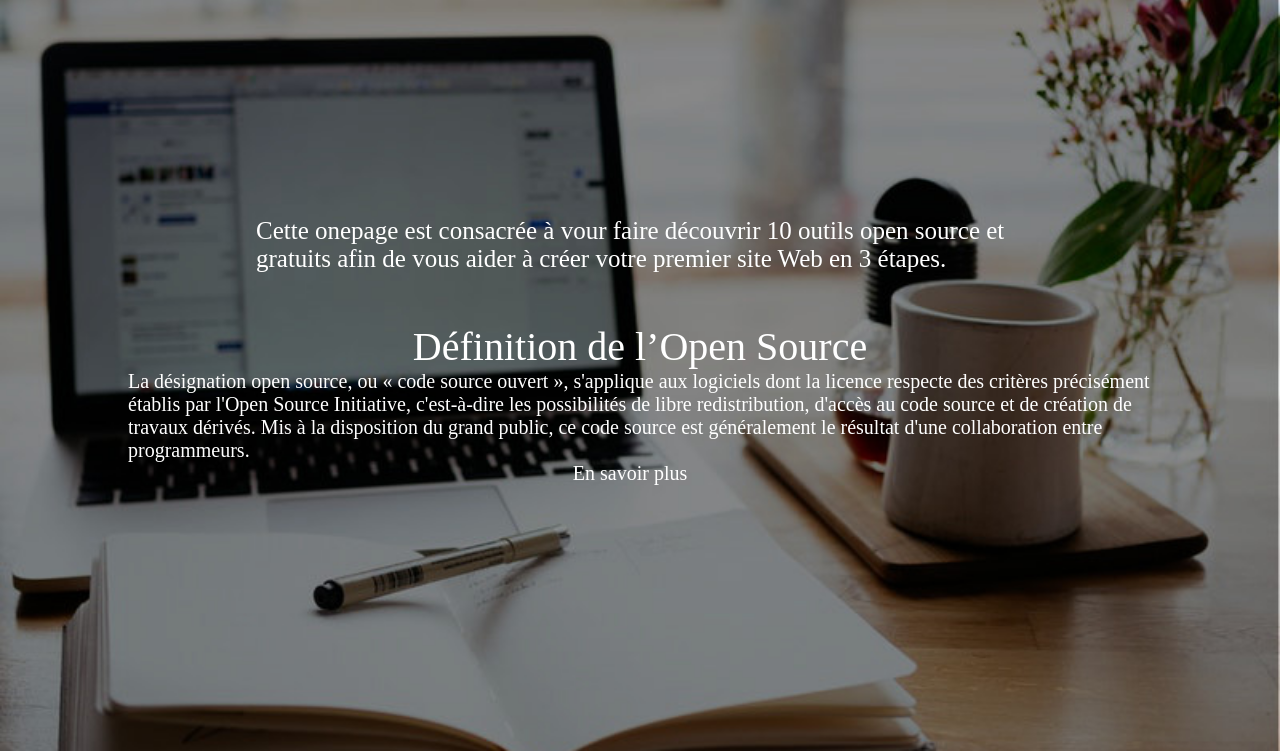
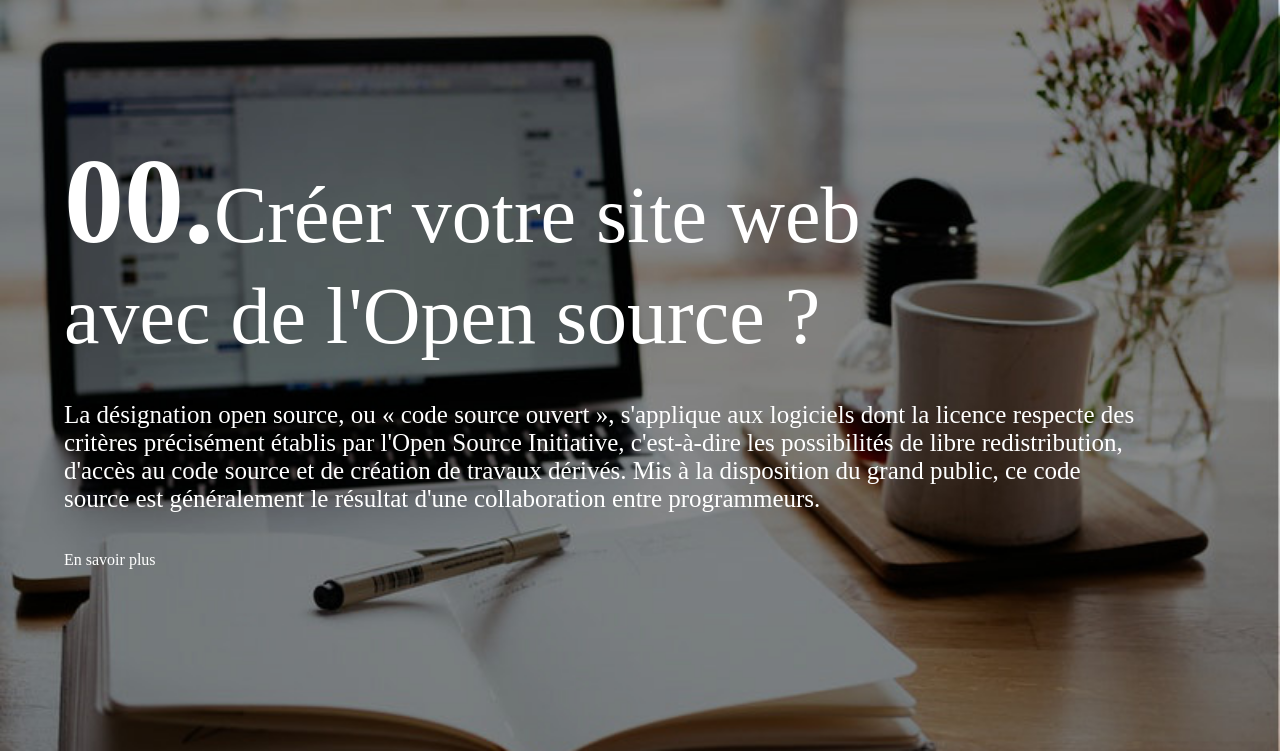
Before and after one commit to Hashiix/Projet-Mozilla, a plain HTML site: page index.html in a window 1280 px wide. Shown: the part 49-802 px from the top of the page. Drawn offline with Linux system fonts and the light colour scheme.

Commit message:
changement header

```diff
--- a/index.css
+++ b/index.css
@@ -70,7 +70,6 @@ li {
     background-color: black;
     display: flex;
     flex-direction: column;
-    align-items: center;
     justify-content: center;
     background-image: url(img/header.jpg);
     background-size: 100%;
@@ -80,21 +79,23 @@ li {
 }
 .textdefinition {
     font-size: 25px;
-    margin-right: 20%;
-    margin-left: 20%;
+    margin-left: 5%;
+    margin-top: 3%;
+    margin-right: 10%;
 }
 .titredefinition {
-    font-size: 40px;
-    margin-top: 50px;
+    font-size: 80px;
+    margin-left: 5%;
 }
-.definition1 {
-    font-size: 20px;
-    margin-right: 10%;
-    margin-left: 10%;
+.numerozero {
+    color: white;
+    font-size: 120px;
 }
 .ancresavoirplus {
     color: white;
     text-decoration: none;
+    margin-left: 5%;
+    margin-top: 3%;
 }
 .ancresavoirplus:hover {
     color: teal;
@@ -456,7 +457,6 @@ li {
 		margin-left: 20px;
     }
 }
-	}
 
 @media(max-width: 800px){
     .ticketleft{
--- a/index.html
+++ b/index.html
@@ -29,10 +29,10 @@
 <!-- Header -->
 
     <div class="definition" id="definition">
-        <p class="textdefinition">Cette onepage est consacrée à vour faire découvrir 10 outils open source et gratuits afin de vous aider à créer votre premier site Web en 3 étapes.</p>
-        <p class="titredefinition">Définition de l’Open Source</p>
-        <p class="definition1">La désignation open source, ou « code source ouvert », s'applique aux logiciels dont la licence respecte des critères précisément établis par l'Open Source Initiative, c'est-à-dire les possibilités de libre redistribution, d'accès au code source et de création de travaux dérivés. Mis à la disposition du grand public, ce code source est généralement le résultat d'une collaboration entre programmeurs. </p>
-        <li><a class="ancresavoirplus" href="#ensavoirplus">En savoir plus</a></li>
+        <p class="titredefinition"><strong class="numerozero">00.</strong>Créer votre site web</p>
+        <p class="titredefinition">avec de l'Open source ?</p>
+        <p class="textdefinition">La désignation open source, ou « code source ouvert », s'applique aux logiciels dont la licence respecte des critères précisément établis par l'Open Source Initiative, c'est-à-dire les possibilités de libre redistribution, d'accès au code source et de création de travaux dérivés. Mis à la disposition du grand public, ce code source est généralement le résultat d'une collaboration entre programmeurs. </p>
+        <a class="ancresavoirplus" href="#ensavoirplus">En savoir plus</a>
     </div>
 <!-- Fin Header -->
 
```
